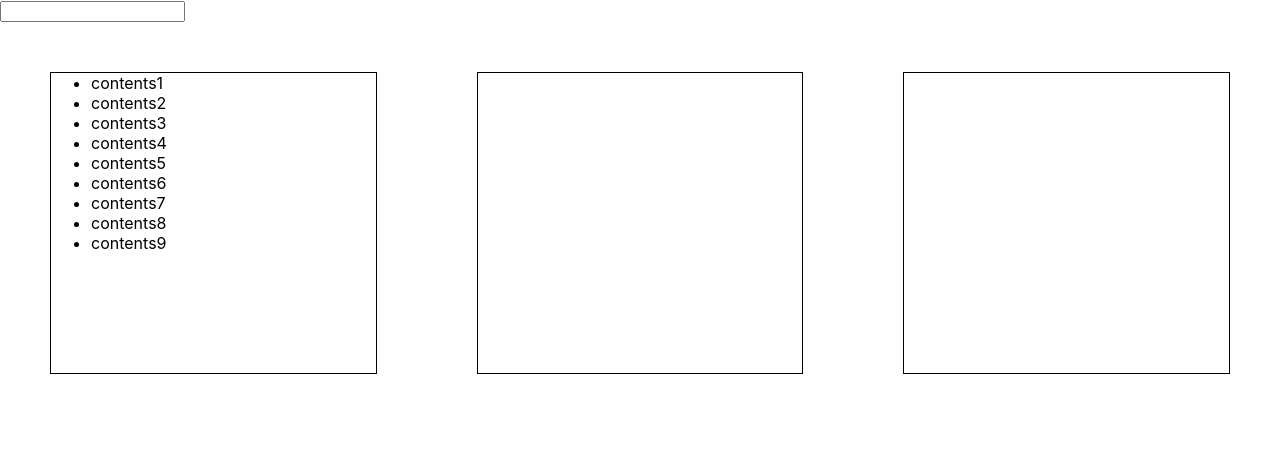
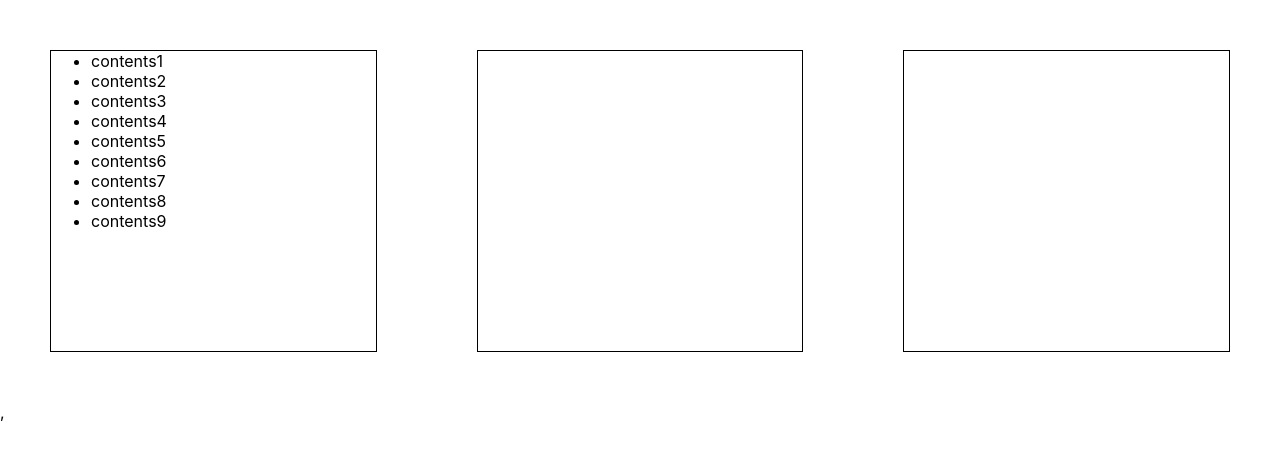
Before and after one commit to SeonghyeonMoon/kanban, a React (Create React App) app: page / in a window 1280 px wide. Shown: the top 456 px of the page. Built offline with nearby package versions, Linux system fonts and the light colour scheme.

Commit message:
[feat] kanban seperate and recoil

```diff
--- a/src/App.tsx
+++ b/src/App.tsx
@@ -1,126 +1,11 @@
-import { useState } from 'react';
-import { DragDropContext, Draggable, Droppable, DropResult } from 'react-beautiful-dnd';
-import styled from 'styled-components';
-
-type Todo = {
-	id: number;
-	contents: string;
-};
+import Kanban from './components/kanban/Kanban';
 
 function App() {
-	const [todoList, setTodoList] = useState<Todo[]>([
-		{ id: 1, contents: 'contents1' },
-		{ id: 2, contents: 'contents2' },
-		{ id: 3, contents: 'contents3' },
-		{ id: 4, contents: 'contents4' },
-		{ id: 5, contents: 'contents5' },
-		{ id: 6, contents: 'contents6' },
-		{ id: 7, contents: 'contents7' },
-		{ id: 8, contents: 'contents8' },
-		{ id: 9, contents: 'contents9' },
-	]);
-	const [progressList, setProgressList] = useState<Todo[]>([]);
-	const [completeList, setCompleteList] = useState<Todo[]>([]);
-
-	const handleDragEnd = (result: DropResult) => {
-		const { source, destination } = result;
-		if (!destination) return;
-
-		let sourceItem;
-		const newTodoList = [...todoList];
-		const newProgressList = [...progressList];
-		const newCompleteList = [...completeList];
-
-		if (source.droppableId === 'todoList') {
-			[sourceItem] = newTodoList.splice(source.index, 1);
-		} else if (source.droppableId === 'progressList') {
-			[sourceItem] = newProgressList.splice(source.index, 1);
-		} else if (source.droppableId === 'completeList') {
-			[sourceItem] = newCompleteList.splice(source.index, 1);
-		}
-
-		if (!sourceItem) return;
-		if (destination.droppableId === 'todoList') {
-			newTodoList.splice(destination.index, 0, sourceItem);
-		} else if (destination.droppableId === 'progressList') {
-			newProgressList.splice(destination.index, 0, sourceItem);
-		} else if (destination.droppableId === 'completeList') {
-			newCompleteList.splice(destination.index, 0, sourceItem);
-		}
-
-		setTodoList(newTodoList);
-		setProgressList(newProgressList);
-		setCompleteList(newCompleteList);
-	};
-
 	return (
-		<DragDropContext onDragEnd={handleDragEnd}>
-			<input type='text' />
-			<Container>
-				<Droppable droppableId='todoList'>
-					{(provided) => (
-						<Ul ref={provided.innerRef} {...provided.droppableProps}>
-							{todoList.map(({ id, contents }, index) => (
-								<Draggable draggableId={String(id)} index={index} key={id}>
-									{(provided) => (
-										<li ref={provided.innerRef} {...provided.draggableProps} {...provided.dragHandleProps}>
-											{contents}
-										</li>
-									)}
-								</Draggable>
-							))}
-							{provided.placeholder}
-						</Ul>
-					)}
-				</Droppable>
-				<Droppable droppableId='progressList'>
-					{(provided) => (
-						<Ul ref={provided.innerRef} {...provided.droppableProps}>
-							{progressList.map(({ id, contents }, index) => (
-								<Draggable draggableId={contents} index={index} key={id}>
-									{(provided) => (
-										<li ref={provided.innerRef} {...provided.draggableProps} {...provided.dragHandleProps}>
-											{contents}
-										</li>
-									)}
-								</Draggable>
-							))}
-							{provided.placeholder}
-						</Ul>
-					)}
-				</Droppable>
-				<Droppable droppableId='completeList'>
-					{(provided) => (
-						<Ul ref={provided.innerRef} {...provided.droppableProps}>
-							{completeList.map(({ id, contents }, index) => (
-								<Draggable draggableId={contents} index={index} key={id}>
-									{(provided) => (
-										<li ref={provided.innerRef} {...provided.draggableProps} {...provided.dragHandleProps}>
-											{contents}
-										</li>
-									)}
-								</Draggable>
-							))}
-							{provided.placeholder}
-						</Ul>
-					)}
-				</Droppable>
-			</Container>
-		</DragDropContext>
+		<>
+			<Kanban />
+		</>
 	);
 }
 
 export default App;
-
-const Container = styled.div`
-	display: flex;
-`;
-
-const TotalList = styled.div``;
-
-const Ul = styled.ul`
-	width: 300px;
-	height: 300px;
-	border: 1px solid black;
-	margin: 50px;
-`;
--- /dev/null
+++ b/src/components/kanban/Kanban.tsx
@@ -0,0 +1,58 @@
+import { DragDropContext, DropResult } from 'react-beautiful-dnd';
+import { useRecoilState } from 'recoil';
+import styled from 'styled-components';
+import { completeListState, progressListState, todoListState } from '../../recoil/kanban';
+import KanbanList from './KanbanList';
+
+const Kanban = () => {
+	const [todoList, setTodoList] = useRecoilState(todoListState);
+	const [progressList, setProgressList] = useRecoilState(progressListState);
+	const [completeList, setCompleteList] = useRecoilState(completeListState);
+
+	const handleDragEnd = (result: DropResult) => {
+		const { source, destination } = result;
+		if (!destination) return;
+
+		let sourceItem;
+		const newTodoList = [...todoList];
+		const newProgressList = [...progressList];
+		const newCompleteList = [...completeList];
+
+		if (source.droppableId === 'todoList') {
+			[sourceItem] = newTodoList.splice(source.index, 1);
+		} else if (source.droppableId === 'progressList') {
+			[sourceItem] = newProgressList.splice(source.index, 1);
+		} else if (source.droppableId === 'completeList') {
+			[sourceItem] = newCompleteList.splice(source.index, 1);
+		}
+
+		if (!sourceItem) return;
+		if (destination.droppableId === 'todoList') {
+			newTodoList.splice(destination.index, 0, sourceItem);
+		} else if (destination.droppableId === 'progressList') {
+			newProgressList.splice(destination.index, 0, sourceItem);
+		} else if (destination.droppableId === 'completeList') {
+			newCompleteList.splice(destination.index, 0, sourceItem);
+		}
+
+		setTodoList(newTodoList);
+		setProgressList(newProgressList);
+		setCompleteList(newCompleteList);
+	};
+
+	return (
+		<DragDropContext onDragEnd={handleDragEnd}>
+			<Container>
+				<KanbanList listId='todoList' KanbanList={todoList} />
+				<KanbanList listId='progressList' KanbanList={progressList} />
+				<KanbanList listId='completeList' KanbanList={completeList} />
+			</Container>
+		</DragDropContext>
+	);
+};
+
+export default Kanban;
+
+const Container = styled.div`
+	display: flex;
+`;
--- /dev/null
+++ b/src/components/kanban/KanbanItem.tsx
@@ -0,0 +1,21 @@
+import { Draggable } from 'react-beautiful-dnd';
+
+type Props = {
+	id: number;
+	contents: string;
+	index: number;
+};
+
+const KanbanItem = ({ id, contents, index }: Props) => {
+	return (
+		<Draggable draggableId={String(id)} index={index}>
+			{(provided) => (
+				<li ref={provided.innerRef} {...provided.draggableProps} {...provided.dragHandleProps}>
+					{contents}
+				</li>
+			)}
+		</Draggable>
+	);
+};
+
+export default KanbanItem;
--- /dev/null
+++ b/src/components/kanban/KanbanList.tsx
@@ -0,0 +1,33 @@
+import { Droppable } from 'react-beautiful-dnd';
+import styled from 'styled-components';
+import { Todo } from '../../recoil/kanban';
+import KanbanItem from './KanbanItem';
+
+type Props = {
+	listId: string;
+	KanbanList: Todo[];
+};
+
+const KanbanList = ({ listId, KanbanList }: Props) => {
+	return (
+		<Droppable droppableId={listId}>
+			{(provided) => (
+				<Container ref={provided.innerRef} {...provided.droppableProps}>
+					{KanbanList.map(({ id, contents }, index) => (
+						<KanbanItem id={id} contents={contents} index={index} key={id} />
+					))}
+					{provided.placeholder}
+				</Container>
+			)}
+		</Droppable>
+	);
+};
+
+export default KanbanList;
+
+const Container = styled.ul`
+	width: 300px;
+	height: 300px;
+	border: 1px solid black;
+	margin: 50px;
+`;
--- a/src/index.tsx
+++ b/src/index.tsx
@@ -1,6 +1,11 @@
 import ReactDOM from 'react-dom/client';
 import './index.css';
 import App from './App';
+import { RecoilRoot } from 'recoil';
 
 const root = ReactDOM.createRoot(document.getElementById('root') as HTMLElement);
-root.render(<App />);
+root.render(
+	<RecoilRoot>
+		<App />,
+	</RecoilRoot>,
+);
--- /dev/null
+++ b/src/recoil/kanban.ts
@@ -0,0 +1,23 @@
+import { atom } from 'recoil';
+
+export type Todo = {
+	id: number;
+	contents: string;
+};
+
+export const todoListState = atom<Todo[]>({
+	key: 'todoListState',
+	default: [
+		{ id: 1, contents: 'contents1' },
+		{ id: 2, contents: 'contents2' },
+		{ id: 3, contents: 'contents3' },
+		{ id: 4, contents: 'contents4' },
+		{ id: 5, contents: 'contents5' },
+		{ id: 6, contents: 'contents6' },
+		{ id: 7, contents: 'contents7' },
+		{ id: 8, contents: 'contents8' },
+		{ id: 9, contents: 'contents9' },
+	],
+});
+export const progressListState = atom<Todo[]>({ key: 'progressListState', default: [] });
+export const completeListState = atom<Todo[]>({ key: 'completeListState', default: [] });
```
